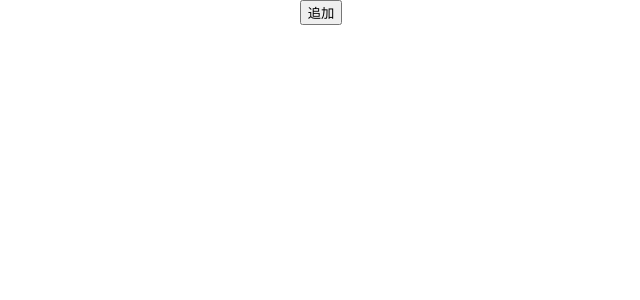
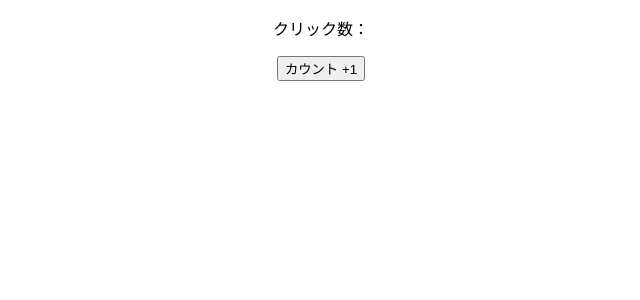
Before and after one commit to gengineer18/react-hooks-practice, a React (Create React App) app: page / in a window 1280 px wide. Shown: the top 300 px of the page, without its empty margins (319-959 px from the left). Built offline with nearby package versions, Linux system fonts and the light colour scheme.

Commit message:
クラスベースでの作成

```diff
--- a/src/App.js
+++ b/src/App.js
@@ -3,7 +3,8 @@
 // import Counter from './component/Counter'
 // import CounterHook from './component/CounterHook'
 // import FormHook from './component/FormHook'
-import { ItemHook } from './component/ItemHook'
+// import { ItemHook } from './component/ItemHook'
+import ClassEffect from './component/ClassEffect'
 
 function App() {
   return (
@@ -11,7 +12,8 @@
       {/* <Counter /> */}
       {/* <CounterHook /> */}
       {/* <FormHook /> */}
-      <ItemHook />
+      {/* <ItemHook /> */}
+      <ClassEffect />
     </div>
   );
 }
--- /dev/null
+++ b/src/component/ClassEffect.js
@@ -0,0 +1,31 @@
+import React, { Component } from 'react'
+
+export class ClassEffect extends Component {
+  constructor(props) {
+    super(props)
+
+    this.state = {
+      count: 0
+    }
+  }
+
+  componentDidMount() {
+    document.title = `クリック数: ${this.state.count} 回`
+  }
+
+  componentDidUpdate() {
+    document.title = `クリック数: ${this.state.count} 回`
+  }
+
+  render() {
+
+    return (
+      <div>
+        <p>クリック数：</p>
+        <button onClick={() => this.setState({ count: this.state.count + 1 })}>カウント +1</button>
+      </div>
+    )
+  }
+}
+
+export default ClassEffect
```
